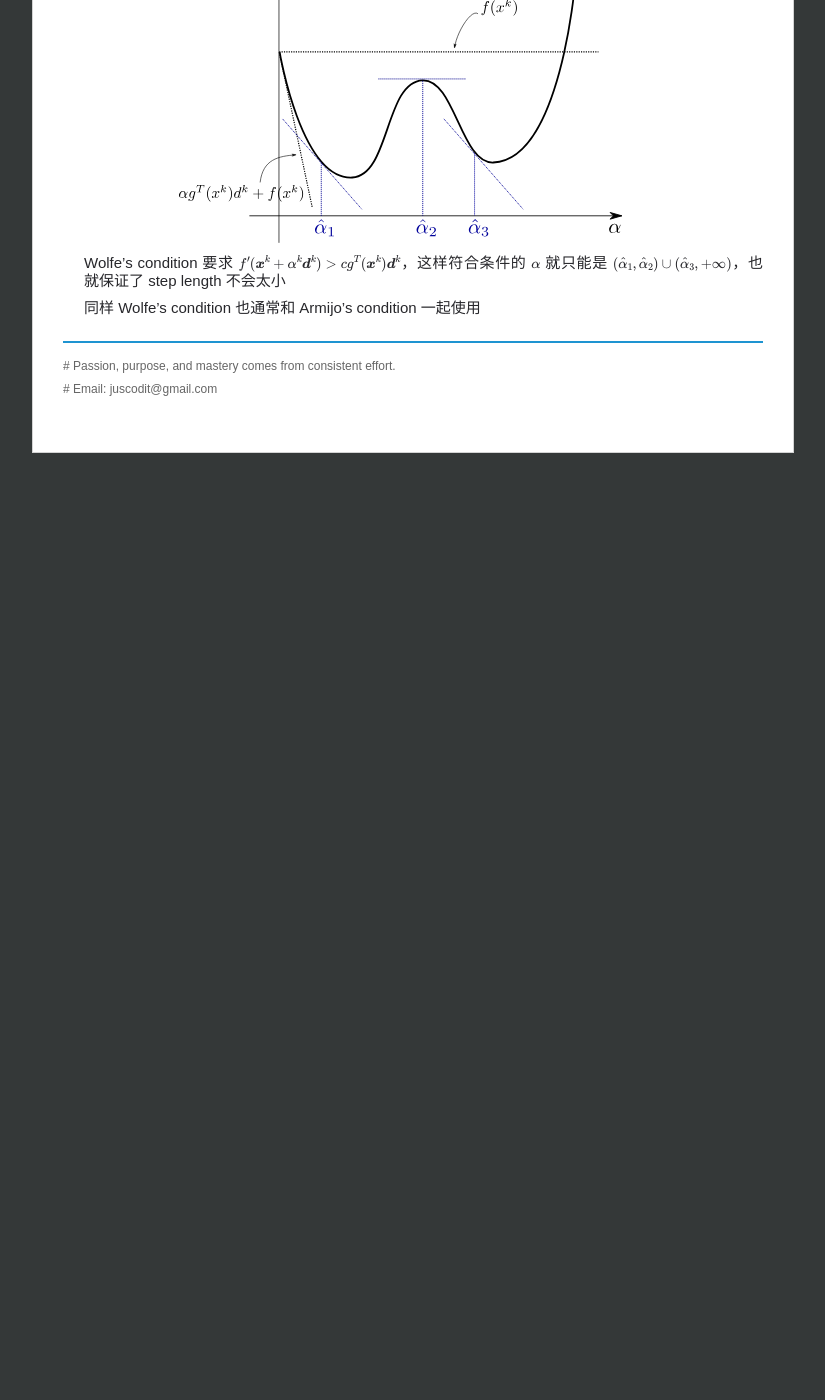
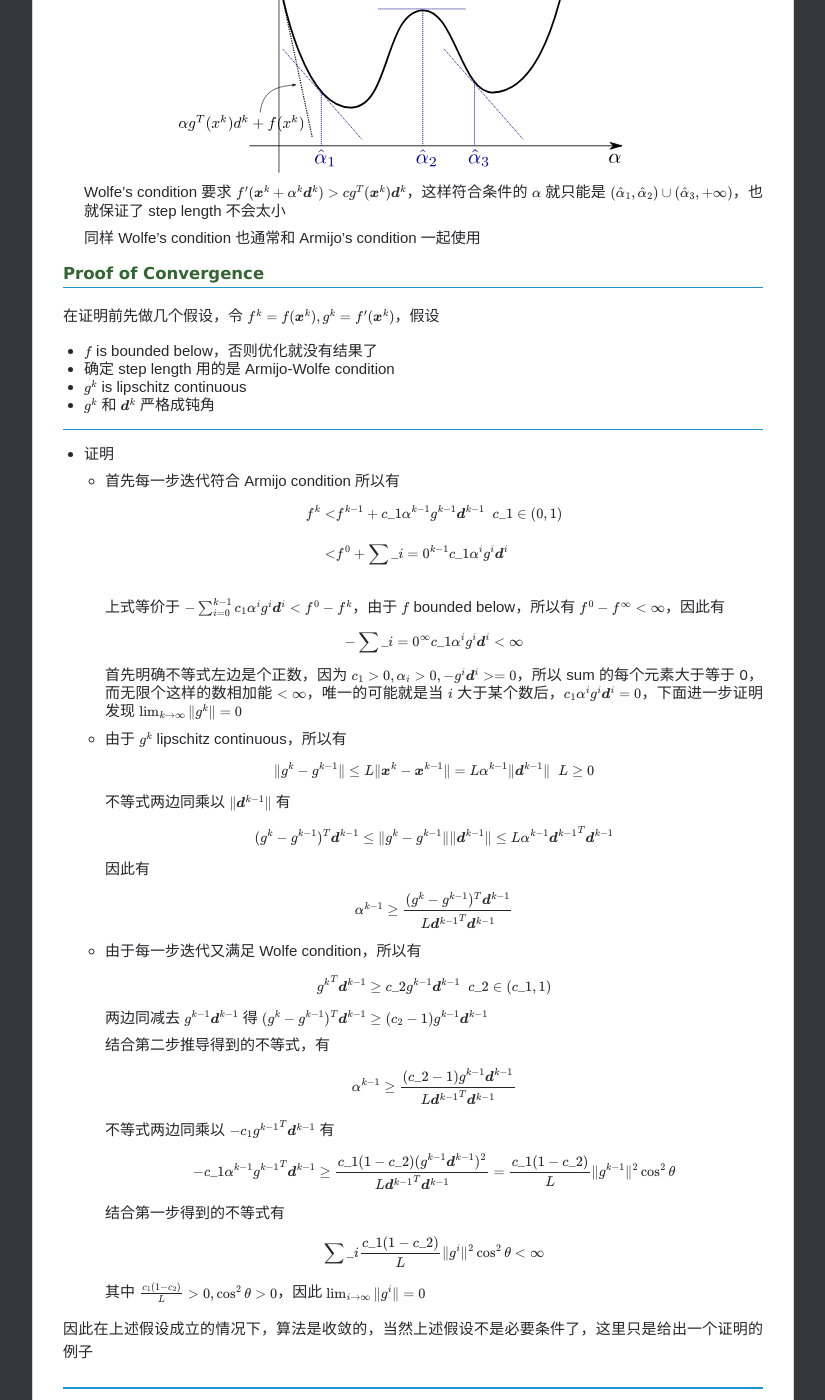
Before and after one commit to chenrushan/chenrushan.github.io, a Jekyll site: the page built from _posts/2014-06-03-NP-07-line-search.markdown, in a window 1280 px wide and 1400 px high, scrolled down 3250 px. Shown: the whole window, without its empty margins (227-1052 px from the left). Built offline with Jekyll 4.4.1, drawn with Linux system fonts in a browser that asks for light colours; Markdown is read by kramdown in place of the engine named in the settings; formulas are drawn with MathJax 3; before the commit the page ends 3713 px from its top, so only the background shows below that; some of the changed text lies outside the part shown.

Commit message:
[update]

```diff
--- a/_posts/2014-03-21-NP-02-mathback.markdown
+++ b/_posts/2014-03-21-NP-02-mathback.markdown
@@ -597,7 +597,7 @@ Let $S \subseteq \mathbb{R}^n$. A function $f: S \rightarrow \mathbb{R}^m$ is sa
 
 $$ \Vert f(\boldsymbol{x}_1) - f(\boldsymbol{x}_2) \Vert \leq L \Vert \boldsymbol{x}_1 - \boldsymbol{x}_2 \Vert \;\; \forall \boldsymbol{x}_1, \boldsymbol{x}_2 \in S$$
 
-where $L$ is a constant
+where $L$ is a positive constant
 </blockquote>
 
 所以 lipschitz continuous 给任意两点函数值的差异加了一个上限
--- a/_posts/2014-06-03-NP-07-line-search.markdown
+++ b/_posts/2014-06-03-NP-07-line-search.markdown
@@ -61,14 +61,9 @@ $$\lim_{k\rightarrow \infty} \frac{\Vert \boldsymbol{x}^{k+1} - \boldsymbol{x}^*
 
 由于 linear convergence 收敛得慢，而 quadratic convergence 虽然收敛快但是需要的资源太多，所以大多数算法都是属于 superlinear convergence
 
-#### Find $\boldsymbol{x}^{k+1}$
+#### Step Length
 
-从 $\boldsymbol{x}^k$ 到 $\boldsymbol{x}^{k + 1}$ 需要明确以下两点
-
-* 确定 descent direction $d^{k}$
-* 确定 step length $\alpha^{k}$
-
-关于 descent direction 的确定会在后面的好多节中详细叙述，这里讲一下如何确定 step length，假设 $\boldsymbol{d}^k$ 已经确定，求解 $\alpha^k$ 的方法分为两种，分别是 Exact line search 和 Inexact line search。
+假设 $\boldsymbol{d}^k$ 已经确定，求解 step length $\alpha^k$ 的方法分为两种，分别是 Exact line search 和 Inexact line search。
 
 ##### Exact line search
 
@@ -128,3 +123,65 @@ Exact line search 有时会带来性能上的问题，这时就需要使用近
   Wolfe's condition 要求 $f'(\boldsymbol{x}^k + \alpha^k \boldsymbol{d}^k) > c g^T(\boldsymbol{x}^k) \boldsymbol{d}^k$，这样符合条件的 $\alpha$ 就只能是 $(\hat{\alpha}\_1, \hat{\alpha}\_2) \cup (\hat{\alpha}\_3, +\infty)$，也就保证了 step length 不会太小
 
   同样 Wolfe's condition 也通常和 Armijo's condition 一起使用
+
+#### Proof of Convergence
+
+在证明前先做几个假设，令 $f^k = f(\boldsymbol{x}^k), g^k = f'(\boldsymbol{x}^k)$，假设
+
+* $f$ is bounded below，否则优化就没有结果了
+* 确定 step length 用的是 Armijo-Wolfe condition
+* $g^k$ is lipschitz continuous
+* $g^k$ 和 $\boldsymbol{d}^k$ 严格成钝角
+
+----------------
+
+* 证明
+
+  * 首先每一步迭代符合 Armijo condition 所以有
+
+     $$
+     \begin{align}
+     f^k < & f^{k-1} + c\_1 \alpha^{k-1} g^{k-1} \boldsymbol{d}^{k-1} \;\; c\_1 \in (0, 1) \\\\
+     < & f^0 + \sum\_{i=0}^{k-1} c\_1 \alpha^i g^i \boldsymbol{d}^i \\\\
+     \end{align}
+     $$
+
+     上式等价于 $ - \sum\_{i=0}^{k-1} c\_1 \alpha^i g^i \boldsymbol{d}^i < f^0 - f^k$，由于 $f$ bounded below，所以有 $f^0 - f^\infty < \infty$，因此有
+
+     $$ - \sum\_{i=0}^{\infty} c\_1 \alpha^i g^i \boldsymbol{d}^i < \infty$$
+
+     首先明确不等式左边是个正数，因为 $c\_1 > 0, \alpha\_i > 0, -g^i \boldsymbol{d}^i >= 0$，所以 sum 的每个元素大于等于 0，而无限个这样的数相加能 $< \infty$，唯一的可能就是当 $i$ 大于某个数后，$c\_1 \alpha^i g^i \boldsymbol{d}^i = 0$，下面进一步证明发现 $\lim\_{k\rightarrow \infty} \Vert g^k \Vert = 0$
+
+  * 由于 $g^k$ lipschitz continuous，所以有
+
+     $$ \Vert g^k - g^{k-1} \Vert \leq L \Vert \boldsymbol{x}^k - \boldsymbol{x}^{k-1} \Vert  = L \alpha^{k-1} \Vert \boldsymbol{d}^{k-1} \Vert \;\; L \geq 0 $$
+
+     不等式两边同乘以 $\Vert \boldsymbol{d}^{k-1} \Vert$ 有
+
+     $$ (g^k - g^{k-1})^T \boldsymbol{d}^{k-1} \leq \Vert g^k - g^{k-1} \Vert \Vert \boldsymbol{d}^{k-1} \Vert \leq L \alpha^{k-1} {\boldsymbol{d}^{k-1}}^T \boldsymbol{d}^{k-1}$$
+
+     因此有
+
+     $$\alpha^{k-1} \geq \frac{(g^k - g^{k-1})^T \boldsymbol{d}^{k-1}}{L {\boldsymbol{d}^{k-1}}^T \boldsymbol{d}^{k-1}}$$
+
+  * 由于每一步迭代又满足 Wolfe condition，所以有
+
+     $${g^{k}}^T \boldsymbol{d}^{k-1} \geq c\_2 g^{k-1} \boldsymbol{d}^{k-1} \;\; c\_2 \in (c\_1, 1)$$
+
+     两边同减去 $g^{k-1}\boldsymbol{d}^{k-1}$ 得 $(g^k - g^{k-1})^T \boldsymbol{d}^{k-1} \geq (c\_2 - 1) g^{k-1} \boldsymbol{d}^{k-1}$
+
+     结合第二步推导得到的不等式，有
+
+     $$\alpha^{k-1} \geq \frac{(c\_2 - 1) g^{k-1} \boldsymbol{d}^{k-1}}{L {\boldsymbol{d}^{k-1}}^T \boldsymbol{d}^{k-1}}$$
+
+     不等式两边同乘以 $-c\_1 {g^{k-1}}^T \boldsymbol{d}^{k-1}$ 有
+
+     $$-c\_1 \alpha^{k-1} {g^{k-1}}^T \boldsymbol{d}^{k-1} \geq \frac{c\_1(1 - c\_2) (g^{k-1} \boldsymbol{d}^{k-1})^2}{L {\boldsymbol{d}^{k-1}}^T \boldsymbol{d}^{k-1}} = \frac{c\_1(1 - c\_2)}{L} \Vert g^{k-1} \Vert^2 \cos^2\theta$$
+
+     结合第一步得到的不等式有
+
+     $$\sum\_i \frac{c\_1(1 - c\_2)}{L} \Vert g^i \Vert^2 \cos^2\theta < \infty$$
+
+     其中 $\frac{c\_1(1 - c\_2)}{L} > 0, \cos^2\theta > 0$，因此 $\lim\_{i\rightarrow \infty} \Vert g^i \Vert = 0$
+
+因此在上述假设成立的情况下，算法是收敛的，当然上述假设不是必要条件了，这里只是给出一个证明的例子
```
